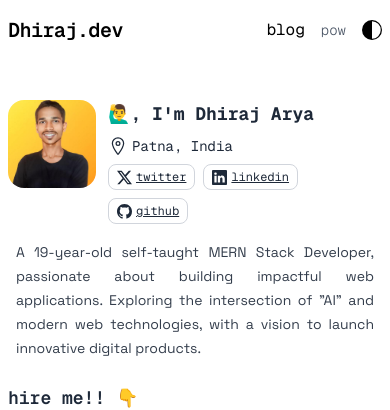
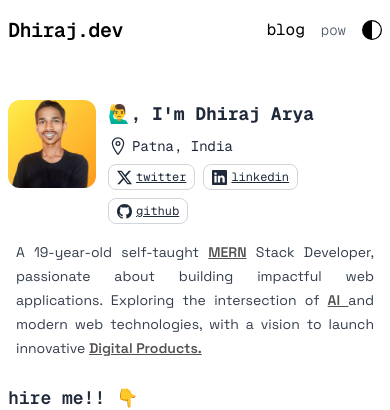
Before and after one commit to dhirajaryaa/modern-Portfolio, a React (Vite) app: page / in a window 390 px wide. Shown: the top 410 px of the page. Built offline with nearby package versions, Linux system fonts and the light colour scheme.

Commit message:
style: improve layout and responsiveness in Contributions, Header, Hero, and Skills components; enhance text visibility and accessibility

```diff
--- a/src/components/Contributions.jsx
+++ b/src/components/Contributions.jsx
@@ -2,7 +2,7 @@ import { useState } from "react";
 import GitHubCalendar from "react-github-calendar";
 import { contributionShowYear } from "../data/profile";
 
-function Contributions({theme}) {
+function Contributions({ theme }) {
   const [year, setYear] = useState(new Date().getFullYear());
 
   return (
@@ -23,7 +23,9 @@ function Contributions({theme}) {
               key={y}
               onClick={() => setYear(y)}
               className={`px-3 py-2 text-sm cursor-pointer border duration-150 ease-in-out rounded-lg capitalize font-medium ${
-                year === y ? "bg-gray-900 text-white" : "bg-white text-black"
+                year === y
+                  ? "bg-gray-900 dark:bg-white text-white dark:text-gray-800"
+                  : "bg-white dark:bg-slate-950 text-black dark:text-white"
               }`}
             >
               {y}
--- a/src/components/Header.jsx
+++ b/src/components/Header.jsx
@@ -6,7 +6,7 @@ function Header({ setTheme }) {
     setTheme((prev) => (prev === "dark" ? "light" : "dark"));
   };
   return (
-    <header className="flex w-full z-50 justify-center items-center py-4 bg-white text-black dark:bg-black duration-500 transition-colors dark:text-white sticky top-0">
+    <header className="flex w-full z-50 justify-center items-center py-4 bg-white text-black dark:bg-slate-950 duration-500 transition-colors dark:text-white sticky top-0">
       <nav className=" flex items-center justify-between max-w-3xl w-full px-2 sm:px-4">
         <NavLink
           className={`sm:text-3xl text-xl font-semibold cursor-pointer tracking-tight`}
--- a/src/components/Hero.jsx
+++ b/src/components/Hero.jsx
@@ -10,7 +10,7 @@ function Hero() {
         <img
           src={profileImg}
           alt="Profile Image"
-          className="rounded-2xl size-22 sm:size-26"
+          className="rounded-xl sm:rounded-2xl size-22 sm:size-26"
         />
         <div className="flex flex-col gap-2">
           <h1 className="font-bold text-lg sm:text-xl cursor-pointer">
@@ -39,10 +39,10 @@ function Hero() {
       </div>
       {/* About */}
       <p className="mt-4 px-2 text-sm sm:text-base w-full text-justify leading-6 opacity-90 font-text">
-        A 19-year-old self-taught MERN Stack Developer, passionate about
-        building impactful web applications. Exploring the intersection of "AI"
-        and modern web technologies, with a vision to launch innovative digital
-        products.
+        A 19-year-old self-taught <span className="font-semibold underline text-neutral-700 dark:text-stone-400 font-text">MERN</span> Stack Developer, passionate about
+        building impactful web applications. Exploring the intersection of <span className="font-semibold underline text-neutral-700 dark:text-stone-400 font-text">AI </span>
+         and modern web technologies, with a vision to launch innovative <span className="font-semibold underline text-neutral-700 dark:text-stone-400 font-text ">Digital
+        Products.</span>
       </p>
       {/* links  */}
       <div className="flex flex-col gap-2 mt-4">
--- a/src/components/Skills.jsx
+++ b/src/components/Skills.jsx
@@ -10,7 +10,7 @@ function Skills() {
           <button
           key={item.name}
             type="button"
-            className="flex items-center border bg-white text-gray-800 border-gray-300 shadow-md rounded-lg px-2 py-1 gap-1.5 text-sm whitespace-nowrap"
+            className="flex items-center border bg-white  text-gray-800 border-gray-300 shadow-md rounded-lg px-2 py-1 gap-1.5 text-sm whitespace-nowrap"
           >
             {item.icon && <item.icon className={"size-4"} />}
             {item.name}
```
